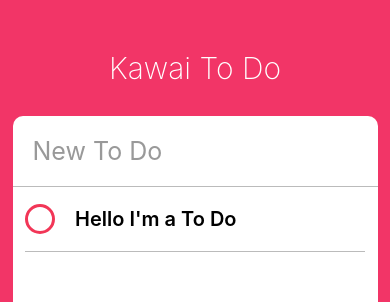
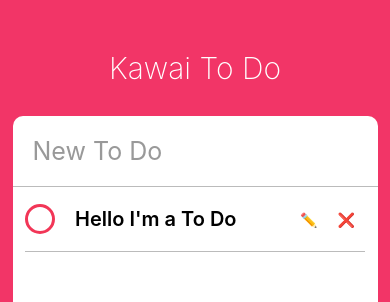
Before and after one commit to potahog/kawai-todo, a React Native app: screen / in a window 390 px wide. Shown: the top 302 px of the page. Built offline with nearby package versions, Linux system fonts and the light colour scheme.

Commit message:
#6 Styling the To Do Component

```diff
--- a/ToDo.js
+++ b/ToDo.js
@@ -5,6 +5,8 @@
   TouchableOpacity,
   StyleSheet,
   Dimensions,
+  TouchableOpacityComponent,
+  Platform,
 
 } from "react-native";
 
@@ -16,9 +18,10 @@
     isCompleted: false,
   };
   render() {
-      const { isCompleted } = this.state;
+      const { isCompleted, isEditing } = this.state;
     return (
       <View style={styles.container}>
+        <View style={ styles.column }>
         <TouchableOpacity onPress={this._completeToDo}>
           <View style={[
               styles.circle,
@@ -26,7 +29,37 @@
               ]}
             />
         </TouchableOpacity>
-        <Text style={styles.text}>Hello I'm a To Do</Text>
+        <Text style={[
+          styles.text,
+          isCompleted ? styles.completedText : styles.unCompletedText
+          ]}>
+            Hello I'm a To Do
+          </Text>
+        </View>
+        <View style={styles.column}>
+          {isEditing ? (
+            <View style={styles.actions}>
+              <TouchableOpacity onPressOut={this._finishEditing}>
+                <View style={styles.actionContainer}>
+                  <Text style={styles.actionText}>✅</Text>
+                </View>
+              </TouchableOpacity>
+            </View>
+          ):(
+            <View style={styles.actions}>
+              <TouchableOpacity onPressOut={this._startEditing}>
+                <View style={styles.actionContainer}>
+                  <Text style={styles.actionText}>✏️</Text>
+                </View>
+              </TouchableOpacity>
+              <TouchableOpacity>
+                <View style={styles.actionContainer}>
+                  <Text style={styles.actionText}>❌</Text>
+                </View>
+              </TouchableOpacity>
+            </View>
+          )}
+        </View>
       </View>
     );
   }
@@ -40,8 +73,24 @@
   }
 
   _toggleComplete = () =>{
+    this.setState(prevState=>{
+      return {
+        isCOmpleted: !prevState.isCompleted
+      };
+    });
+  };
 
-  }
+  _startEditing = () => {
+    this.setState({
+      isEditing: true
+    });
+  };
+
+  _finishEditing = () => {
+    this.setState({
+      isEditing: false
+    });
+  };
 }
 
 const styles = StyleSheet.create({
@@ -51,12 +100,12 @@
     borderBottomWidth: StyleSheet.hairlineWidth,
     flexDirection: "row",
     alignItems: "center",
+    justifyContent: "space-between"
   },
   circle: {
     width: 30,
     height: 30,
     borderRadius: 15,
-    borderColor: "red",
     borderWidth: 3,
     marginRight: 20,
   },
@@ -70,5 +119,25 @@
     fontWeight: "600",
     fontSize: 20,
     marginVertical: 20,
+  },
+  completedText: {
+    color: "#bbb",
+    textDecorationLine: "line-through"
+  },
+  uncompletedText: {
+    color: "#353839"
+  },
+  column: {
+    flexDirection : "row",
+    alignItems: "center",
+    justifyContent: "space-between"
+  },
+  actions: {
+    flexDirection: "row",
+  },
+  actionContainer: {
+    marginVertical: 10,
+    marginHorizontal: 10,
+
   }
 });
```
